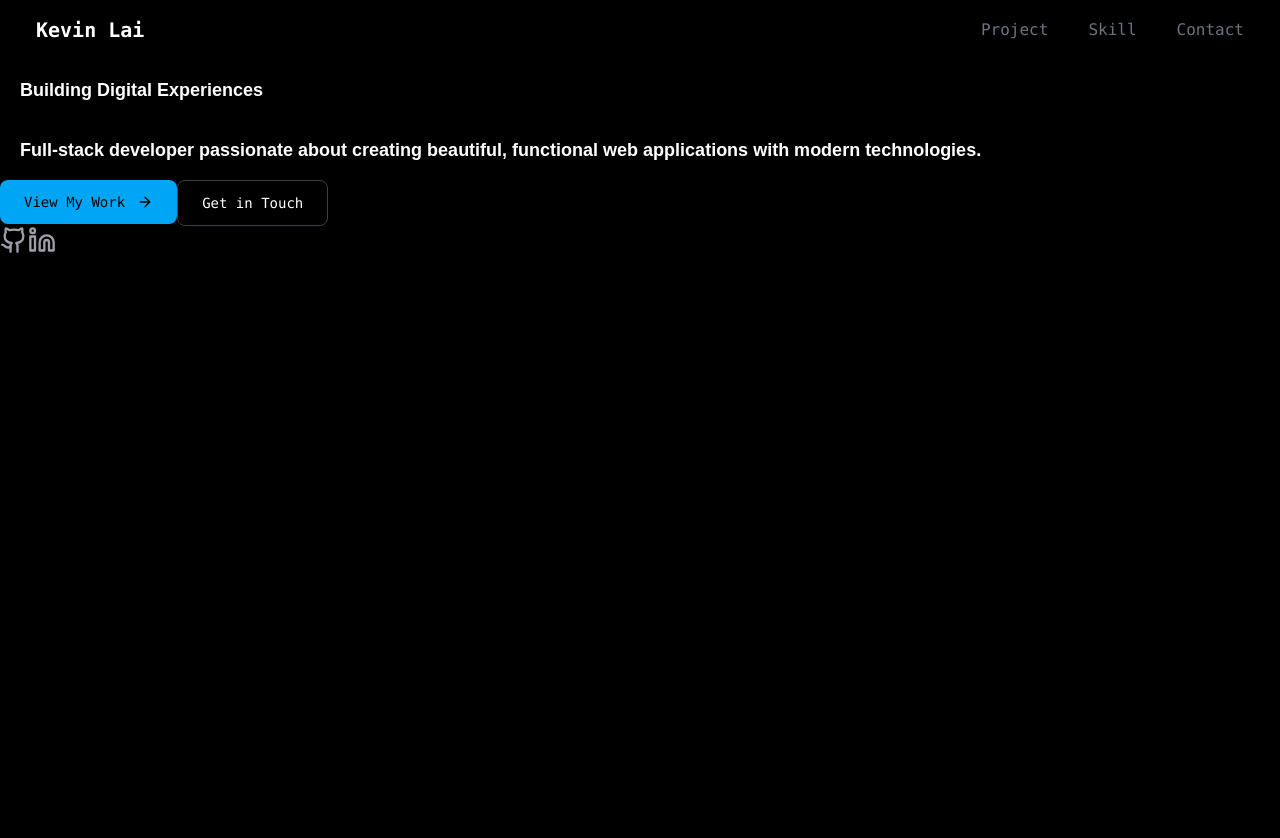
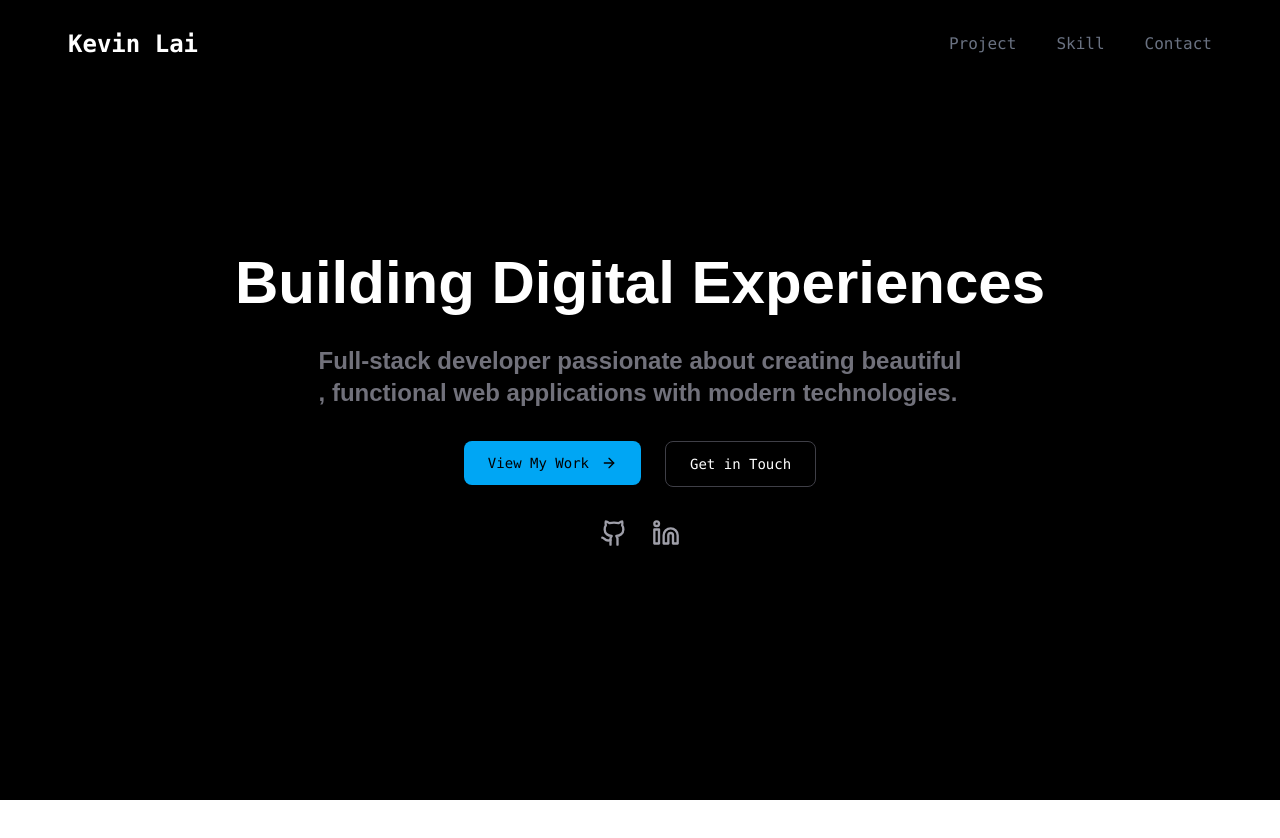
Before and after one commit to KevinLai02/portfolio, a Next.js app: page / in a window 1280 px wide. Shown: the top 838 px of the page. After the commit the page ends 800 px from the top, so only its background shows below. Built offline with nearby package versions, Linux system fonts and the light colour scheme.

Commit message:
refactor lobby layout

```diff
--- a/src/components/Header/Header.tsx
+++ b/src/components/Header/Header.tsx
@@ -3,7 +3,7 @@ import Title from "./components/Title/Title";
 
 const Header = () => {
 	return (
-		<div className="flex bg-black items-center justify-between px-4">
+		<div className="flex bg-black items-center justify-between px-12 absolute w-full top-0 py-3">
 			<Title value="Kevin Lai" targetId="home" />
 			<div>
 				<LinkText value="Project" targetId="project" />
--- a/src/components/Header/components/Title/Title.tsx
+++ b/src/components/Header/components/Title/Title.tsx
@@ -3,7 +3,7 @@ import type { Props } from "./types";
 const Title = ({ value, targetId }: Props) => {
 	return (
 		<a
-			className="text-xl font-bold py-4 px-5 outline-none text-white"
+			className="text-2xl font-bold py-4 px-5 outline-none text-white"
 			href={`#${targetId}`}
 		>
 			{value}
--- a/src/components/Lobby/Lobby.tsx
+++ b/src/components/Lobby/Lobby.tsx
@@ -5,10 +5,13 @@ import { ArrowRight, Github, Linkedin } from "lucide-react";
 
 const Lobby = () => {
 	return (
-		<div className="bg-black h-screen">
+		<div className="flex flex-col items-center justify-center bg-black h-screen space-y-8">
 			<Title value="Building Digital Experiences" />
-			<Subtitle value="Full-stack developer passionate about creating beautiful, functional web applications with modern technologies." />
-			<div className="flex">
+			<div>
+				<Subtitle value="Full-stack developer passionate about creating beautiful" />
+				<Subtitle value=", functional web applications with modern technologies." />
+			</div>
+			<div className="flex space-x-6">
 				<a href="#project">
 					<Button className="flex items-center justify-center">
 						View My Work <ArrowRight className="ml-3 h-4 w-4" />{" "}
@@ -18,7 +21,7 @@ const Lobby = () => {
 					<Button variant="secondary">Get in Touch</Button>
 				</a>
 			</div>
-			<div className="flex">
+			<div className="flex space-x-6">
 				<a href="https://github.com/KevinLai02">
 					<Github className="h-7 w-7 text-zinc-400 hover:text-zinc-100" />
 				</a>
--- a/src/components/Lobby/components/Subtitle/Subtitle.tsx
+++ b/src/components/Lobby/components/Subtitle/Subtitle.tsx
@@ -1,7 +1,7 @@
 import type { Props } from "./types";
 
 const Subtitle = ({ value }: Props) => {
-	return <div className="text-lg font-bold py-4 px-5 text-white">{value}</div>;
+	return <div className="text-2xl font-bold px-5 text-zinc-500">{value}</div>;
 };
 
 export default Subtitle;
--- a/src/components/Lobby/components/Title/Title.tsx
+++ b/src/components/Lobby/components/Title/Title.tsx
@@ -1,7 +1,7 @@
 import type { Props } from "./types";
 
 const Title = ({ value }: Props) => {
-	return <div className="text-lg font-bold py-4 px-5 text-white">{value}</div>;
+	return <div className="text-6xl font-bold px-5 text-white">{value}</div>;
 };
 
 export default Title;
```
